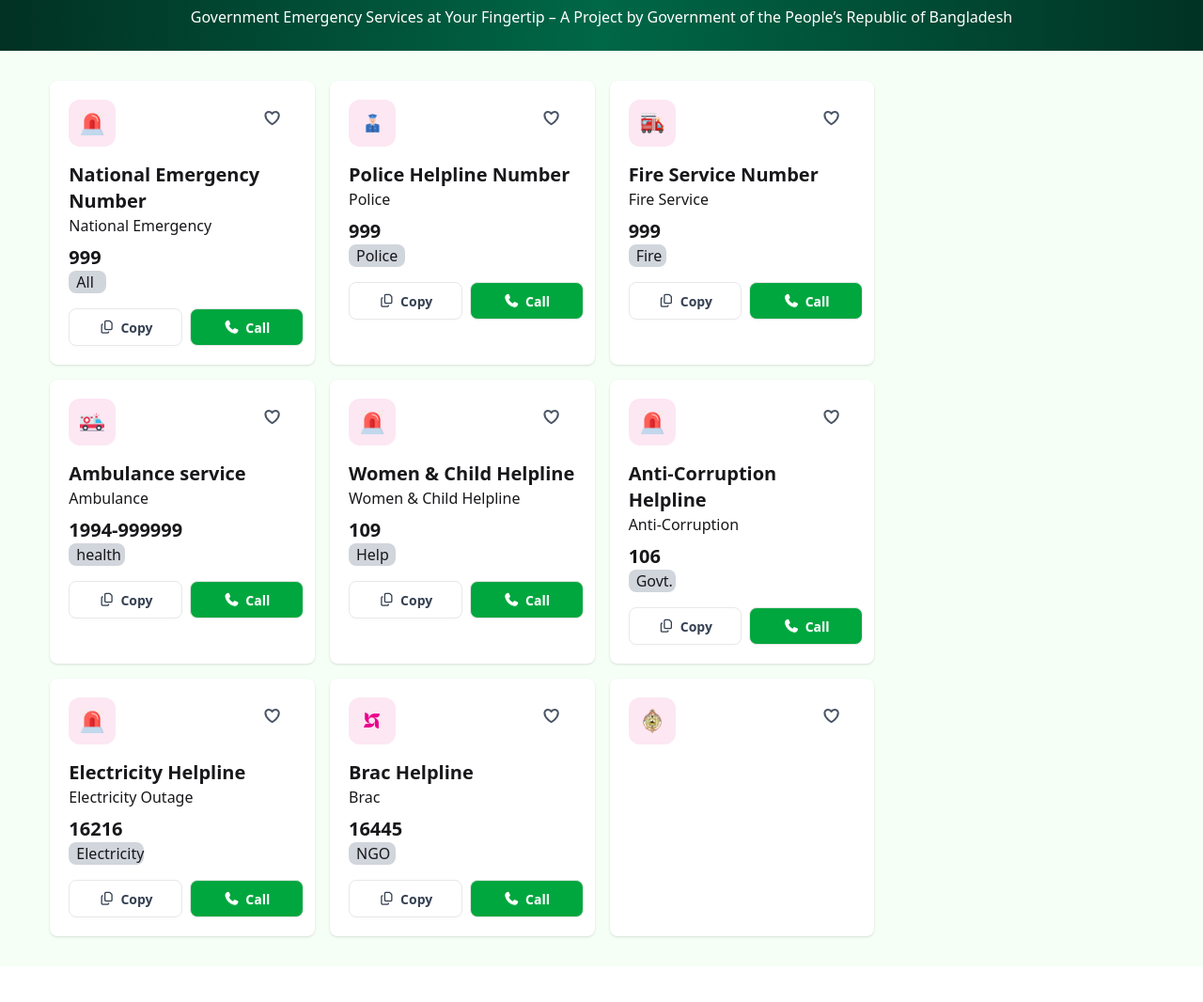
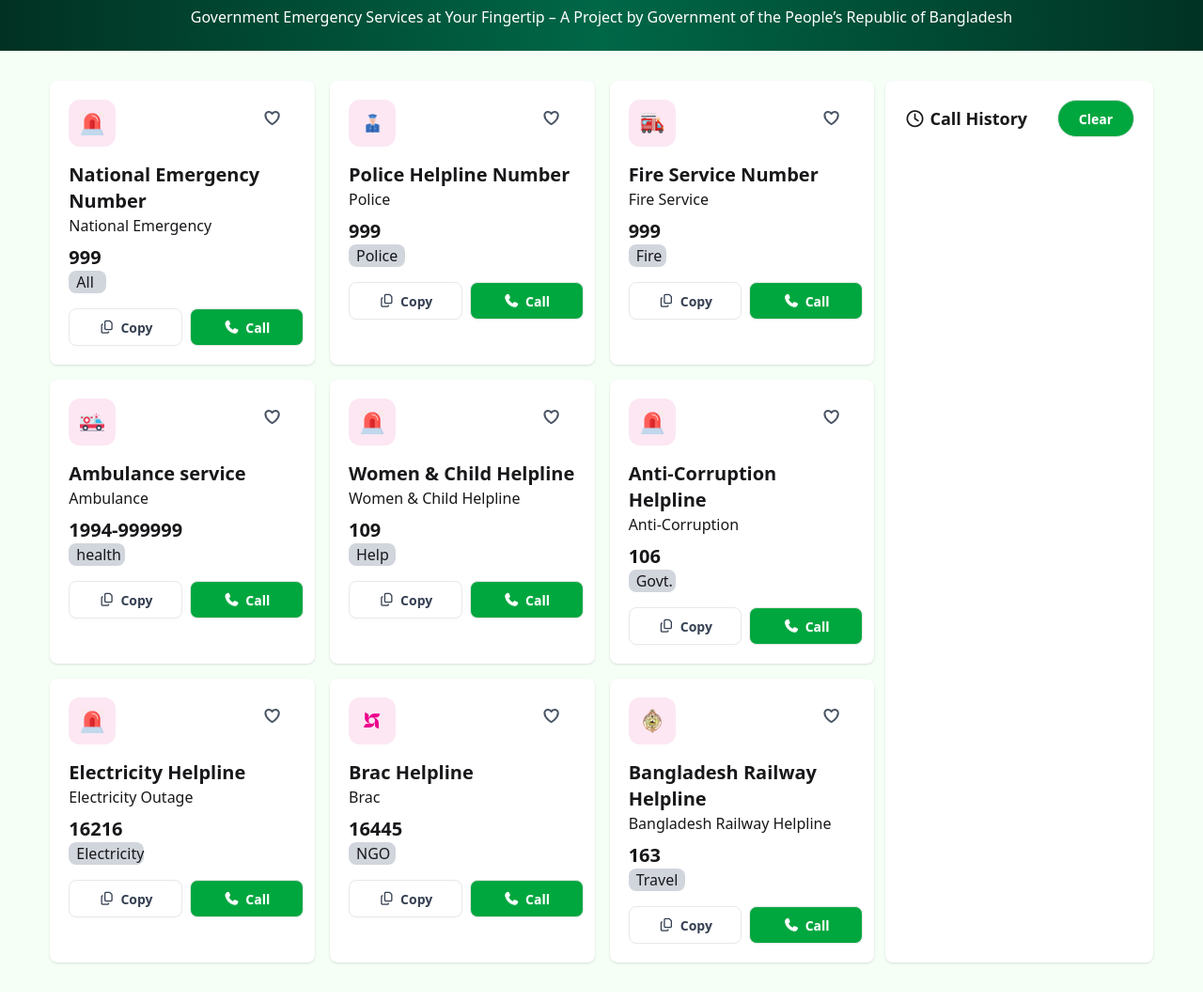
Before and after one commit to shaikatpriyo/Emergency-Hotline, a plain HTML site: page index.html in a window 1280 px wide. Shown: the part 314-1380 px from the top of the page at 94% size. Before the commit the page ends 1354 px from the top, so only its background shows below. Drawn offline with nearby package versions, Linux system fonts and the light colour scheme; a web font is replaced by a local one.

Commit message:
Add final commit

```diff
--- a/index.html
+++ b/index.html
@@ -493,3 +493,50 @@
                   </svg>
                 </button>
               </div>
+<div>
+                <div class="mt-4">
+                  <h1 class="text-xl font-bold">Bangladesh Railway Helpline</h1>
+                  <p>Bangladesh Railway Helpline</p>
+                </div>
+                <div class="mt-2 mb-4">
+                  <h1 class="text-xl font-bold number">163</h1>
+                  <p class="bg-gray-300 rounded-lg px-2 w-[60px]">Travel</p>
+                </div>
+              </div>
+              <div class="flex gap-2 justify-between">
+                <button
+                  class="btn text-gray-700 bg-white w-1/2 copy-btn rounded-lg"
+                >
+                  <i class="fa-regular fa-copy"></i> Copy
+                </button>
+                <button
+                  class="btn text-white bg-green-600 w-1/2 call-btn rounded-lg"
+                >
+                  <i class="fa-solid fa-phone"></i> Call
+                </button>
+              </div>
+            </div>
+          </div>
+        </div>
+        <div
+          class="call-history md:col-span-4 lg:col-span-3 w-full bg-white h-full rounded-lg shadow-sm overflow-y-auto"
+        >
+          <div class="p-5 flex justify-between items-center mb-1">
+            <h1 class="text-lg font-bold">
+              <i class="fa-regular fa-clock"></i> Call History
+            </h1>
+            <button
+              id="clear-btn"
+              class="btn text-white bg-green-600 w-1/3 rounded-4xl"
+            >
+              Clear
+            </button>
+          </div>
+
+          <div id="history-entries" class="mx-2"></div>
+        </div>
+      </div>
+    </main>
+    <script src="./main.js"></script>
+  </body>
+</html>
```
Also changed, not shown: JS/hello.js (+36 -0 lines).
